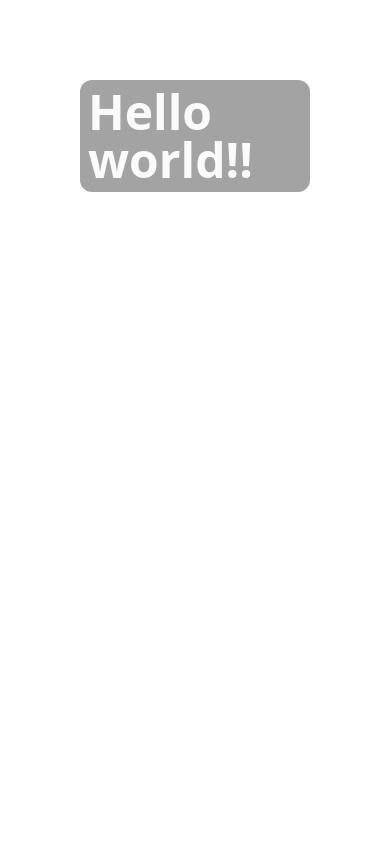
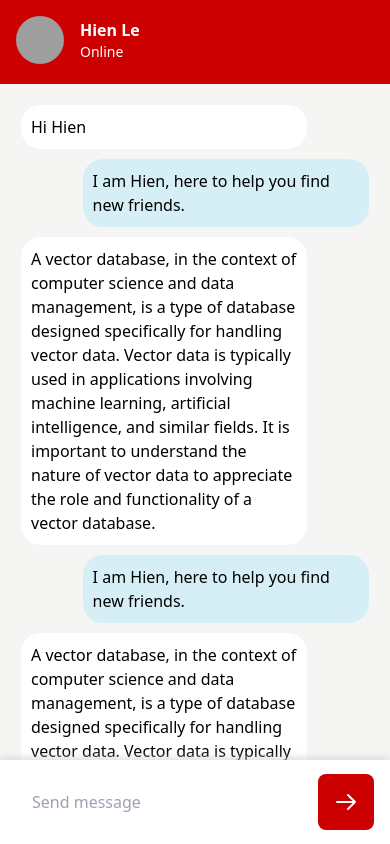
Before and after one commit to actionboyvn/Chat, a React (Create React App) app in the folder frontend/: page / in a window 390 px wide. Built offline with nearby package versions, Linux system fonts and the light colour scheme; grey boxes are pictures that could not be loaded.

Commit message:
Add basic phone chat interface

```diff
--- a/frontend/package.json
+++ b/frontend/package.json
@@ -6,6 +6,8 @@
     "@testing-library/jest-dom": "^5.17.0",
     "@testing-library/react": "^13.4.0",
     "@testing-library/user-event": "^13.5.0",
+    "autoprefixer": "^10.4.16",
+    "postcss": "^8.4.32",
     "react": "^18.2.0",
     "react-dom": "^18.2.0",
     "react-router-dom": "^6.21.0",
--- /dev/null
+++ b/frontend/postcss.config.js
@@ -0,0 +1,6 @@
+module.exports = {
+  plugins: {
+    tailwindcss: {},
+    autoprefixer: {},
+  },
+}
--- a/frontend/src/App.js
+++ b/frontend/src/App.js
@@ -1,9 +1,9 @@
+import ChatInterface from "./pages/ChatInterface"
+
 export default function App() {
   return (
-    <div className="p-20">
-    <h1 className="text-5xl font-bold text-neutral-50 p-2 bg-neutral-400 w-fit rounded-xl cursor-pointer">
-      Hello world!!
-    </h1>
+    <div>
+      <ChatInterface></ChatInterface>
     </div>
   )
 }
--- a/frontend/src/index.css
+++ b/frontend/src/index.css
@@ -1,3 +1,25 @@
 @tailwind base;
 @tailwind components;
 @tailwind utilities;
+
+@layer components {
+  .chat-container {
+    max-width: 600px;
+    margin: 0 auto;
+  }
+  .message {
+    padding: 10px;
+    margin: 5px;
+    margin-bottom: 10px;
+    border-radius: 20px;
+    display: block;
+    max-width: 80%;
+  }
+  .mine {
+    background-color: theme("colors.secondary.100");
+    margin-left: auto;
+  }
+  .yours {
+    background-color: #ffffff;
+  }
+}
--- /dev/null
+++ b/frontend/src/pages/ChatInterface.jsx
@@ -0,0 +1,75 @@
+import React from "react";
+const ChatInterface = () => {
+  return (
+    <div className="bg-background-color h-lvh">
+      <div className="chat-container bg-background-color">
+        <div className="h-[10vh] p-4 bg-primary-600 text-white">
+          <div className="flex items-center">
+            <div
+              className="h-12 w-12 bg-background-color-300 rounded-full flex-shrink-0"
+              style={{
+                backgroundImage:
+                  "url('https://lh3.googleusercontent.com/pw/ABLVV85TiudTJ8C217v5yYhPkX84advXh8wN73zkKe9dORHBxU1EMsCGvsXYISv3dx2iu8IhZW7uD_5VJ_xp1_0UDpstpU5yiBf8gy22qzAj6HdBNJLzv4_kk9OnGfY8OOY_g2J5RTgWDyOj8BZeooFAdael=w1400-h1866-s-no-gm')",
+                backgroundSize: "cover",
+              }}
+            ></div>
+            <div className="ml-4">
+              <div className="font-bold">Hien Le</div>
+              <div className="text-sm">Online</div>
+            </div>
+          </div>
+        </div>
+        <div className="overflow-y-auto p-4 h-[80vh]">
+          <div className="message yours">Hi Hien</div>
+          <div className="message mine">
+            I am Hien, here to help you find new friends.
+          </div>
+          <div className="message yours">
+            A vector database, in the context of computer science and data
+            management, is a type of database designed specifically for handling
+            vector data. Vector data is typically used in applications involving
+            machine learning, artificial intelligence, and similar fields. It is
+            important to understand the nature of vector data to appreciate the
+            role and functionality of a vector database.
+          </div>
+          <div className="message mine">
+            I am Hien, here to help you find new friends.
+          </div>
+          <div className="message yours">
+            A vector database, in the context of computer science and data
+            management, is a type of database designed specifically for handling
+            vector data. Vector data is typically used in applications involving
+            machine learning, artificial intelligence, and similar fields. It is
+            important to understand the nature of vector data to appreciate the
+            role and functionality of a vector database.
+          </div>
+        </div>
+        <div className="absolute bottom-0 h-[10vh] flex items-center w-full p-4 bg-white shadow-[0px_0px_10px_0px_rgba(203,203,203,1)]">
+          <input
+            type="text"
+            placeholder="Send message"
+            className="flex-1 focus:outline-none p-4"
+          />
+          <button className="bg-primary-600 cursor-pointer text-white rounded-lg p-4">
+            <svg
+              xmlns="http://www.w3.org/2000/svg"
+              fill="none"
+              viewBox="0 0 24 24"
+              stroke="currentColor"
+              className="h-6 w-6"
+            >
+              <path
+                strokeLinecap="round"
+                strokeLinejoin="round"
+                strokeWidth={2}
+                d="M14 5l7 7m0 0l-7 7m7-7H3"
+              />
+            </svg>
+          </button>
+        </div>
+      </div>
+    </div>
+  );
+};
+
+export default ChatInterface;
--- a/frontend/tailwind.config.js
+++ b/frontend/tailwind.config.js
@@ -4,6 +4,50 @@ module.exports = {
     "./src/**/*.{js,jsx,ts,tsx}",
   ],
   theme: {
+    colors: {
+      'text-color': '#040604',
+      'background-color': '#F5F5F3',
+      'primary': {
+        50: '#ffe5e5',
+        100: '#ffcccc',
+        200: '#ff9999',
+        300: '#ff6666',
+        400: '#ff3333',
+        500: '#ff0000',
+        600: '#cc0000',
+        700: '#990000',
+        800: '#660000',
+        900: '#330000',
+        950: '#1a0000',
+      },
+      'secondary': {
+        50: '#ebf6fa',
+        100: '#d6eef5',
+        200: '#aedcea',
+        300: '#85cbe0',
+        400: '#5db9d5',
+        500: '#34a8cb',
+        600: '#2a86a2',
+        700: '#1f657a',
+        800: '#154351',
+        900: '#0a2229',
+        950: '#051114',
+      },
+      'accent': {
+        50: '#f7efed',
+        100: '#f0dfdb',
+        200: '#e1bfb7',
+        300: '#d29f93',
+        400: '#c37f6f',
+        500: '#b45e4b',
+        600: '#904c3c',
+        700: '#6c392d',
+        800: '#48261e',
+        900: '#24130f',
+        950: '#120908',
+      },
+      'white': '#ffffff',
+    },
     extend: {},
   },
   plugins: [],
```
Also changed, not shown: 1 other file (tests, documents, lock files or other folders).
